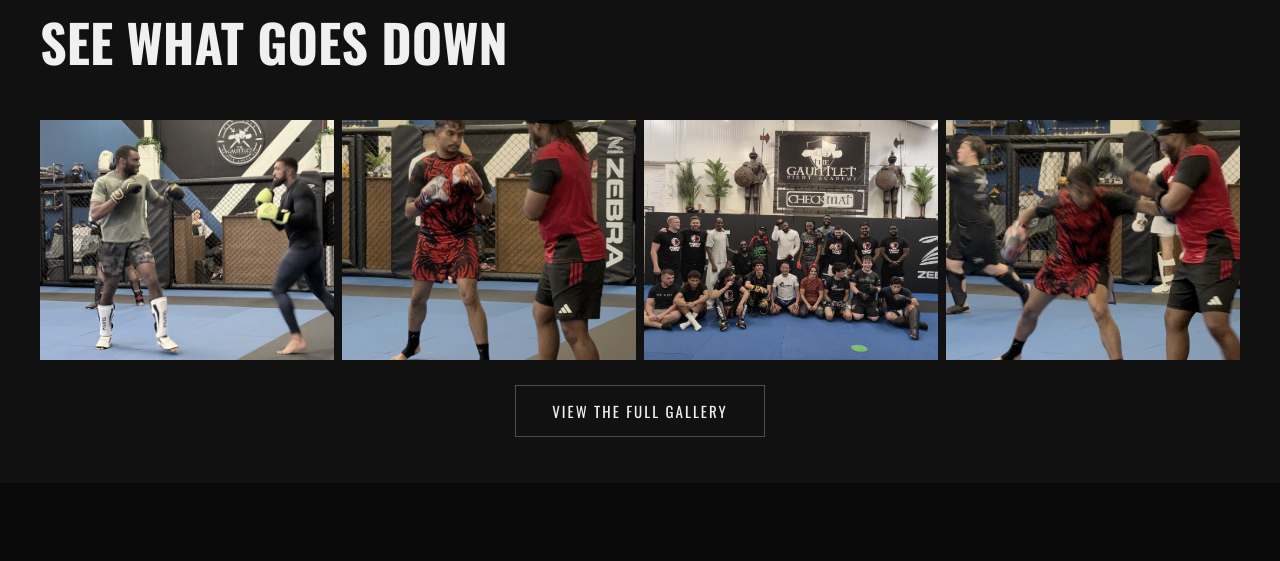
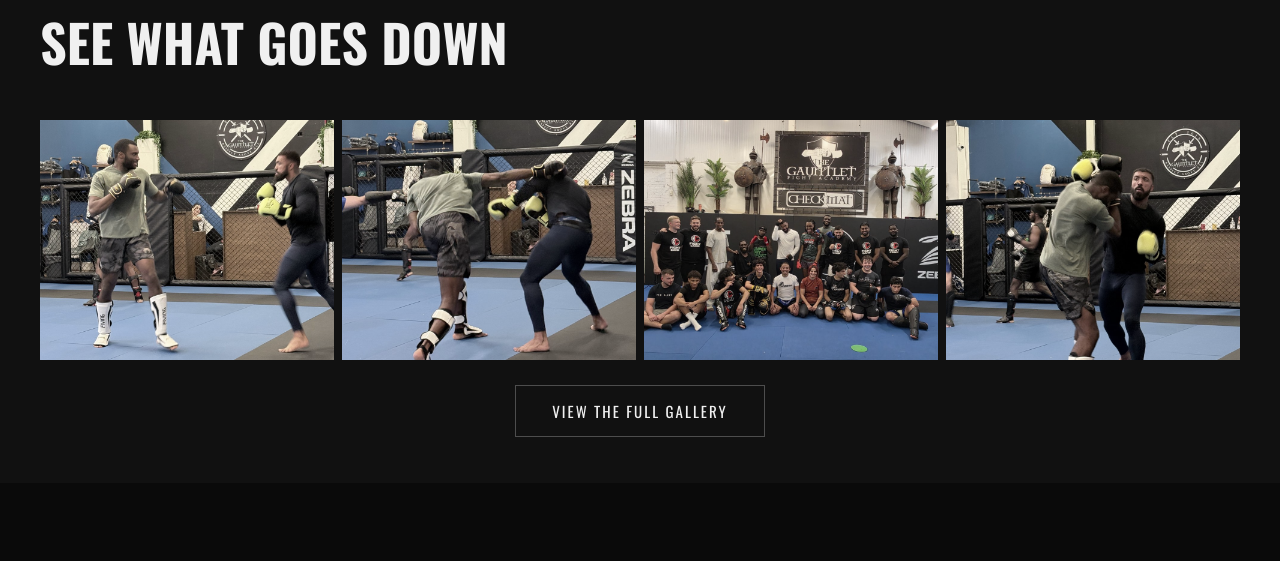
Before and after one commit to fightcampuk/fightcampuk.com, a plain HTML site: page index.html in a window 1280 px wide. Shown: the part 2389-2950 px from the top of the page. Drawn offline with nearby package versions, Linux system fonts and the light colour scheme.

Commit message:
Better home gallery strip: landing shots, heads in frame

```diff
--- a/index.html
+++ b/index.html
@@ -894,10 +894,10 @@ footer p {
   <p class="section-label">On The Mat</p>
   <h2 class="section-title">See What Goes Down</h2>
   <div class="gallery-grid">
-    <img src="gallery/sep26-spar-1.jpg" alt="Sparring at Fight Camp, September 2026" loading="lazy">
-    <img src="gallery/sep26-spar-6.jpg" alt="Pad work at Fight Camp" loading="lazy">
-    <img src="gallery/sep26-group.jpg" alt="Everyone at Fight Camp, September 2026" loading="lazy">
-    <img src="gallery/sep26-spar-3.jpg" alt="Technical rounds" loading="lazy">
+    <img src="gallery/strip-3.jpg" alt="Sparring at Fight Camp, September 2026" loading="lazy">
+    <img src="gallery/strip-1.jpg" alt="A cross landing during sparring" loading="lazy">
+    <img src="gallery/strip-group.jpg" alt="Everyone at Fight Camp, September 2026" loading="lazy">
+    <img src="gallery/strip-2.jpg" alt="An uppercut landing during sparring" loading="lazy">
   </div>
   <div style="text-align:center;margin-top:40px;"><a href="gallery.html" class="btn btn-outline">View The Full Gallery</a></div>
 </section>
```
